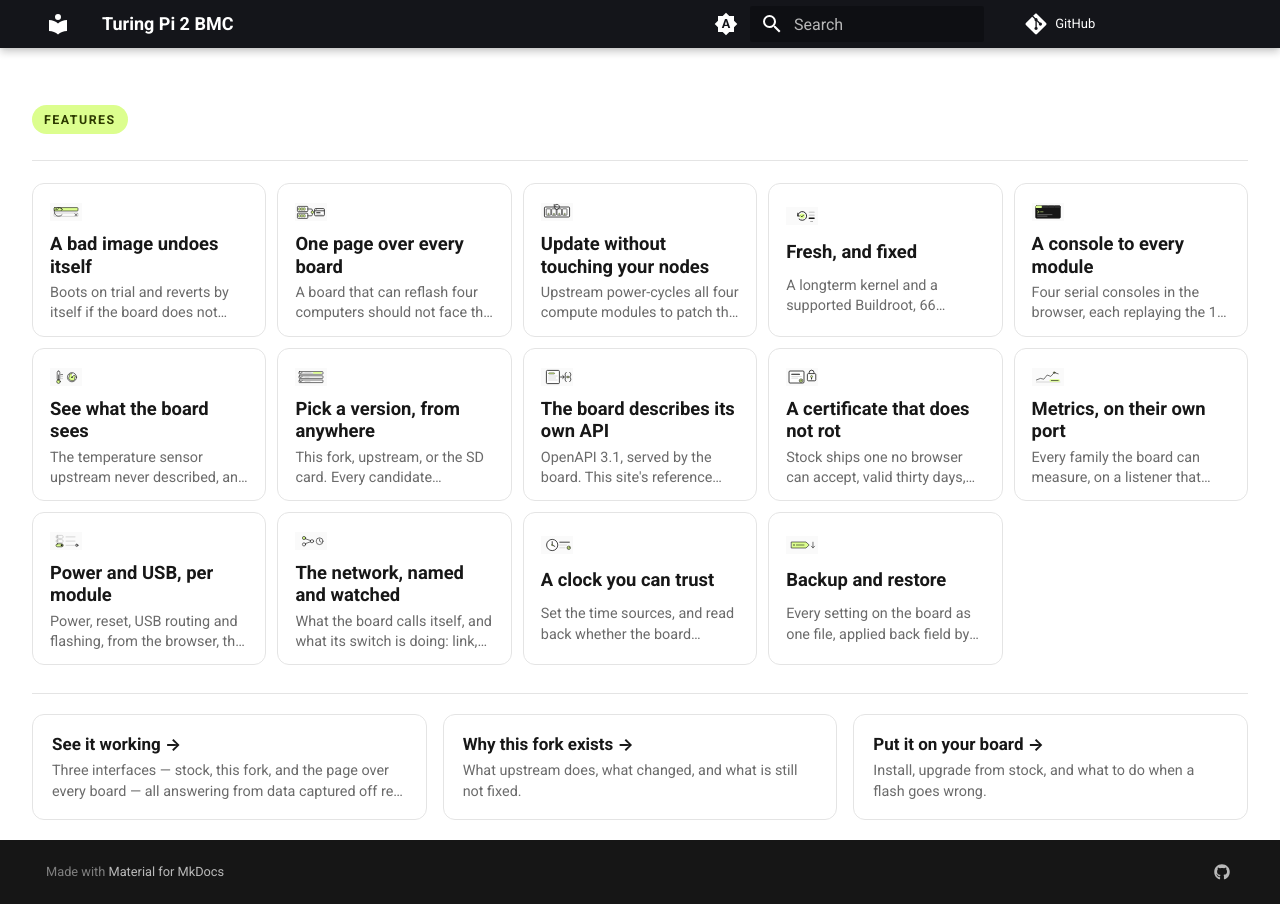
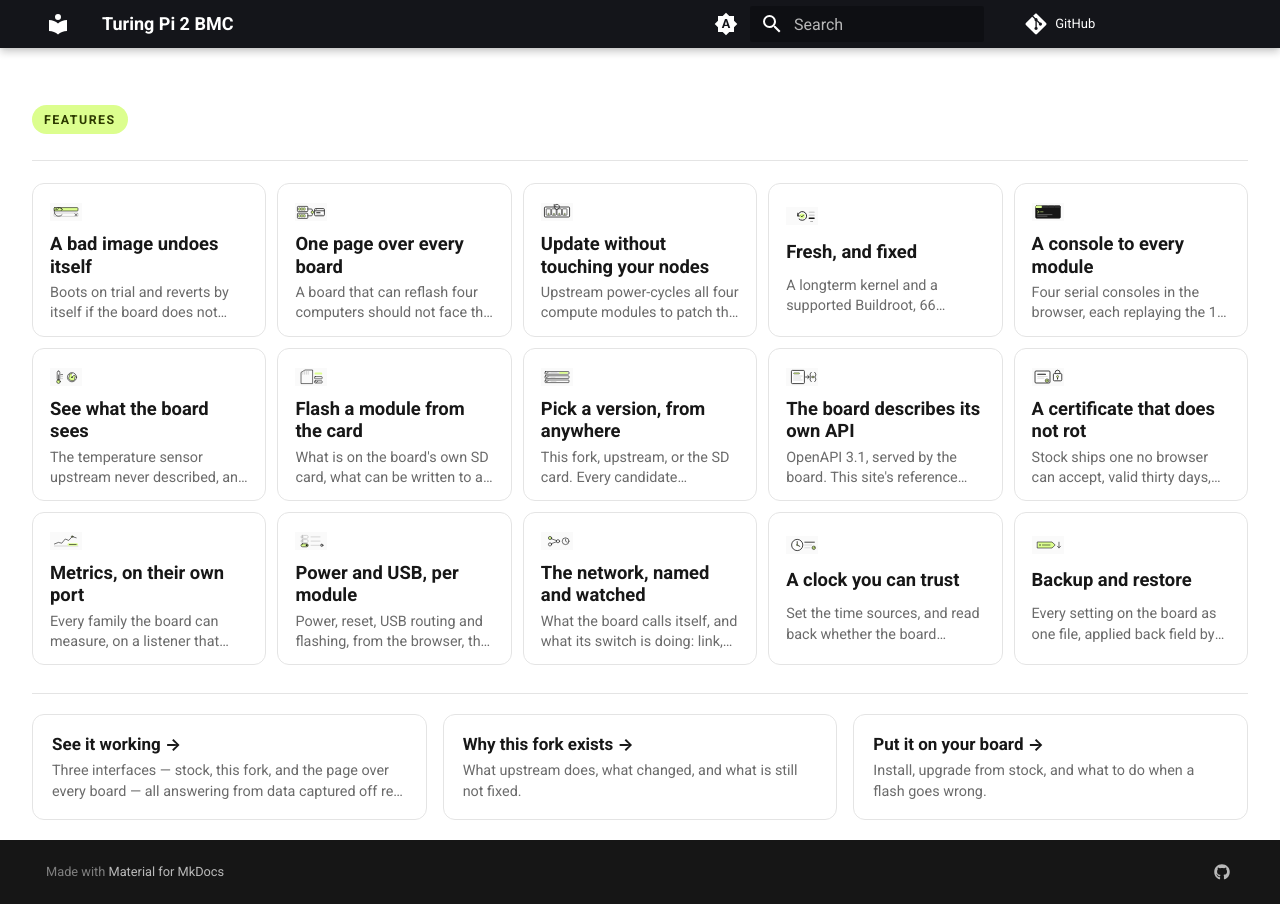
Before and after one commit to excavador-turing/www, an MkDocs documentation site: the page built from docs/features/index.md, in a window 1280 px wide. Built offline with MkDocs 1.6.1 and Material for MkDocs 9.7.7, drawn with Linux system fonts in a browser that asks for light colours; comment, search, counter and statistics services are not loaded.

Commit message:
a fifteenth feature: flash a module from the board's own card (#34)
BMC-UI v3.25.0 shipped it, so the site says so. The page follows the
shape the other fourteen now have -- claim, three numbers, one picture of
the thing working, four destinations -- and the argument sits in
docs/why/ with the documentation.

The picture is the picker on bmc-1, taken at 1120x800 like the rest, with
the board's real card behind it: sixteen entries, two flashable, fourteen
refused with the daemon's own reasons.

The smallest phone paid for the extra plate three times over. A fifteenth
name is an eighth row of two columns, which a 667px screen does not have.
Three columns was tried and is worse -- the names wrap more than the row
count saves. What gives instead: the band above the plates, which at that
size holds nothing at all (the heading is off screen and the chip is
hidden, so it is padding and a rule), and the icons, which are not
recognisable at 13px and were only ever there to be recognised.

Co-authored-by: Claude Opus 5 (1M context) <noreply@anthropic.com>

```diff
--- a/docs/features/index.md
+++ b/docs/features/index.md
@@ -48,6 +48,12 @@ hide:
     [See what the board sees](see-what-the-board-sees.md)
 
     The temperature sensor upstream never described, and a fan that can tell you which trip point put it where it is.
+
+-   [![](../assets/icons/sdcard.svg)](flash-from-the-card.md)
+
+    [Flash a module from the card](flash-from-the-card.md)
+
+    What is on the board's own SD card, what can be written to a module, and why the rest cannot.
 
 -   [![](../assets/icons/versions.svg)](pick-a-version.md)
 
--- a/docs/stylesheets/landing.css
+++ b/docs/stylesheets/landing.css
@@ -803,3 +803,20 @@ body:has(.tp-landing) .md-main__inner { margin-top: 0; }
   .md-main:has(.tp-hero-band--plates) .md-typeset .tp-plates--compact.grid.cards > ul > li > p:last-child { -webkit-line-clamp: 1; }
   .md-main:has(.tp-hero-band--plates) .md-typeset .tp-plates--compact.grid { gap: 0.5rem; }
 }
+
+/* A fifteenth plate is an eighth row on a phone's two columns, and on a
+   375x667 screen that is 53px it does not have. The row gives it back: the
+   name is the whole content at this size, so it is the name that shrinks. */
+@media (max-width: 560px) and (max-height: 700px) {
+  /* The band above the plates has nothing left in it at this size -- the
+     heading is off screen and the chip is hidden -- so it is padding and a
+     rule and 40px. Three columns was tried and is worse: the names wrap more
+     than the row count saves. */
+  .md-main:has(.tp-hero-band--plates) .tp-hero-band--plates { display: none; }
+  .md-typeset .tp-plates--compact.grid { gap: 0.2rem; }
+  .md-typeset .tp-plates--compact.grid.cards > ul > li { padding: 0.15rem 0.3rem; }
+  .md-typeset .tp-plates--compact.grid.cards > ul > li > p:nth-child(2) a { font-size: 0.52rem; line-height: 1.1; }
+  /* The icon is recognition, and at 13px it is not recognisable anyway. */
+  .md-typeset .tp-plates--compact.grid.cards > ul > li > p:first-child { display: none; }
+  .md-typeset .tp-plates--compact.grid.cards > ul > li { grid-template-columns: minmax(0, 1fr); }
+}
--- a/mkdocs.yml
+++ b/mkdocs.yml
@@ -29,6 +29,7 @@ nav:
       - A console to every module: features/a-console-to-every-module.md
       - A certificate that does not rot: features/a-certificate-that-does-not-rot.md
       - The board describes its own API: features/the-board-describes-itself.md
+      - Flash a module from the card: features/flash-from-the-card.md
       - The arguments:
           - One page over every board: why/one-page-over-every-board.md
           - Fresh, and fixed: why/fresh-and-fixed.md
@@ -39,6 +40,7 @@ nav:
           - A console to every module: why/a-console-to-every-module.md
           - A certificate that does not rot: why/a-certificate-that-does-not-rot.md
           - The board describes its own API: why/the-board-describes-itself.md
+          - Flash a module from the card: why/flash-from-the-card.md
   - Guides:
       - Overview: guides/index.md
       - Install: guides/install.md
```
Also changed, not shown: other parts of docs/features/index.md (+1 -1 lines), docs/features/flash-from-the-card.md (added, +37 -0 lines), docs/why/flash-from-the-card.md (added, +79 -0 lines), docs/assets/icons/sdcard.svg (added).
